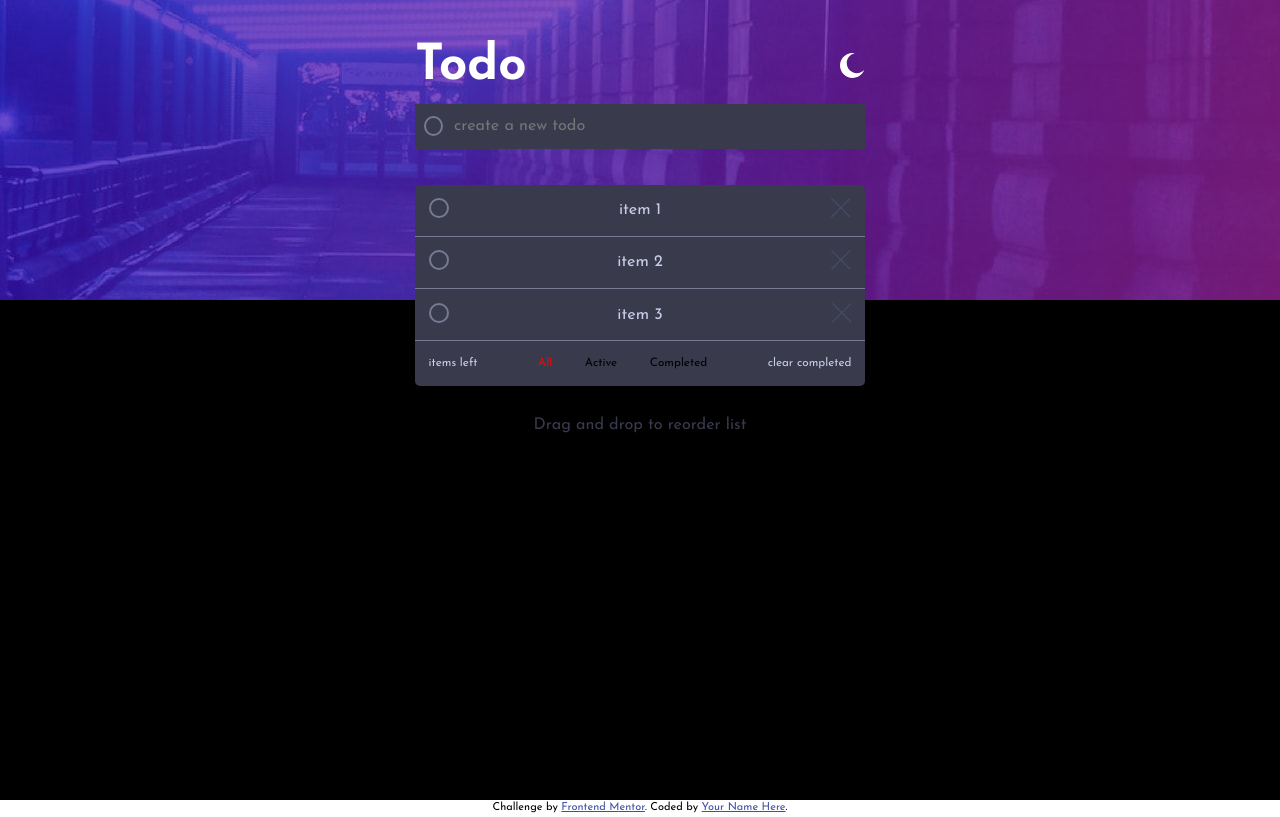
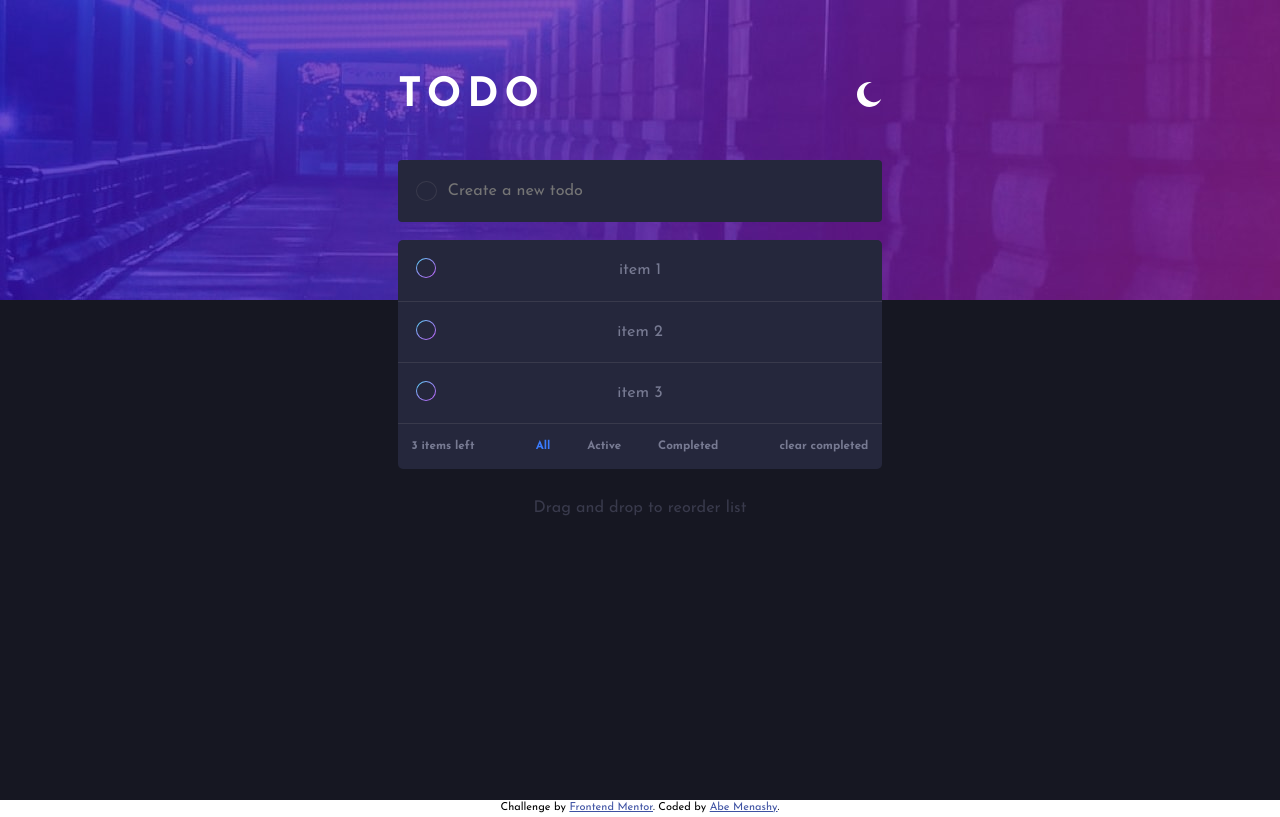
Before and after one commit to abe-m1/todo-app-vanilla-js, a website: page index.html in a window 1280 px wide. Both pictures are taken after a click on the item "All". Drawn offline with Linux system fonts and the light colour scheme.

Commit message:
desktop styling

```diff
--- a/index.html
+++ b/index.html
@@ -27,8 +27,8 @@
         </header>
 
         <div class="input-container">
-          <div class="round"></div>
-          <input id="new-todo" placeholder="create a new todo" />
+          <div class="input-round"></div>
+          <input id="new-todo" placeholder="Create a new todo" />
         </div>
         <div>
           <ul id="todo-list"></ul>
@@ -67,7 +67,7 @@
       Challenge by
       <a href="https://www.frontendmentor.io?ref=challenge" target="_blank"
         >Frontend Mentor</a
-      >. Coded by <a href="#">Your Name Here</a>.
+      >. Coded by <a href="#">Abe Menashy</a>.
     </div>
   </body>
 </html>
--- a/js/main.js
+++ b/js/main.js
@@ -11,7 +11,7 @@ const completedItems = document.getElementById('completed-items');
 
 const toggleButton = document.querySelector('.toggle-button');
 
-allItems.style.color = 'red';
+allItems.style.color = 'hsl(220, 98%, 61%)';
 
 const setDraggedOver = (e) => {
   e.preventDefault();
@@ -117,9 +117,9 @@ function filterItems(status = '') {
         item.style.display = 'flex';
       }
     }
-    allItems.style.color = 'black';
-    activeItems.style.color = 'red';
-    completedItems.style.color = 'black';
+    allItems.style.color = 'hsl(234, 11%, 52%)';
+    activeItems.style.color = 'hsl(220, 98%, 61%)';
+    completedItems.style.color = 'hsl(234, 11%, 52%)';
   } else if (status === 'completed') {
     for (let item of todoItems) {
       if (!item.firstChild.classList.contains('task-complete')) {
@@ -128,16 +128,16 @@ function filterItems(status = '') {
         item.style.display = 'flex';
       }
     }
-    allItems.style.color = 'black';
-    activeItems.style.color = 'black';
-    completedItems.style.color = 'red';
+    allItems.style.color = 'hsl(234, 11%, 52%)';
+    activeItems.style.color = 'hsl(234, 11%, 52%)';
+    completedItems.style.color = 'hsl(220, 98%, 61%)';
   } else {
     for (let item of todoItems) {
       item.style.display = 'flex';
     }
-    allItems.style.color = 'red';
-    activeItems.style.color = 'black';
-    completedItems.style.color = 'black';
+    allItems.style.color = 'hsl(220, 98%, 61%)';
+    activeItems.style.color = 'hsl(234, 11%, 52%)';
+    completedItems.style.color = 'hsl(234, 11%, 52%)';
   }
 }
 
@@ -161,3 +161,4 @@ toggleButton.addEventListener('click', (e) => {
 createItem('item 1');
 createItem('item 2');
 createItem('item 3');
+itemsLeft.innerText = `${todoItems.length} items left`;
--- a/scss/_variables.scss
+++ b/scss/_variables.scss
@@ -24,11 +24,14 @@ $veryDarkGrayishBlue: hsl(233, 14%, 35%);
 $veryDarkGrayishBlue: hsl(237, 14%, 26%);
 
 :root {
-  --background-color: black;
+  --background-color: hsl(235, 21%, 11%);
   --mobile-image: url('/images/bg-mobile-dark.jpg');
   --desktop-image: url('/images/bg-desktop-dark.jpg');
-  --todo-background: hsl(237, 14%, 26%);
-  --todo-text: hsl(234, 39%, 85%);
+  --todo-background: hsl(235, 24%, 19%);
+  --todo-text: hsl(234, 11%, 52%);
+  --outline: #393a4c;
+  --input-text: white;
+  --footer-hover: white;
 }
 
 [data-theme='dark'] {
@@ -37,6 +40,9 @@ $veryDarkGrayishBlue: hsl(237, 14%, 26%);
   --desktop-image: url('/images/bg-desktop-light.jpg');
   --todo-background: white;
   --todo-text: hsl(237, 14%, 26%);
+  --outline: hsl(234, 39%, 85%);
+  --input-text: hsl(237, 14%, 26%);
+  --footer-hover: hsl(237, 14%, 26%);
 }
 
 //mixins
--- a/scss/main.scss
+++ b/scss/main.scss
@@ -39,6 +39,9 @@ body {
 .content-container {
   max-width: 500px;
   margin: auto;
+  @media (min-width: 1000px) {
+    max-width: 42%;
+  }
 }
 
 header {
@@ -47,16 +50,25 @@ header {
   display: flex;
   justify-content: space-between;
   align-items: center;
-  padding-top: 3rem;
+  padding-top: 4rem;
+  text-transform: uppercase;
+  font-weight: 400;
+  margin-bottom: 2.7rem;
+
+  @media (min-width: 1000px) {
+    padding-top: 7rem;
+    margin-bottom: 3.7rem;
+  }
 }
 
 .title {
   padding-top: 3px;
   color: #fff;
   font-size: 2.5rem;
+  letter-spacing: 6px;
 
   @media (min-width: 380px) {
-    font-size: 5.5rem;
+    font-size: 4.5rem;
   }
 }
 
@@ -67,6 +79,11 @@ header {
   background-color: var(--todo-background);
   padding: 1rem;
   align-items: center;
+  border-radius: 4px;
+
+  @media (min-width: 1000px) {
+    padding: 2rem;
+  }
 }
 
 input {
@@ -75,14 +92,14 @@ input {
   border: none;
   border-radius: 5px;
   outline: none;
-  color: white;
+  color: var(--input-text);
   margin-left: 1rem;
 }
 
 ul {
   margin: 0;
   padding: 0;
-  margin-top: 4rem;
+  margin-top: 2rem;
 }
 
 .todo-item {
@@ -91,14 +108,29 @@ ul {
   margin: auto;
   background-color: var(--todo-background);
   color: var(--todo-text);
-  padding: 1.5rem;
+  padding: 1.2rem 1.5rem;
   justify-content: space-between;
-  border-bottom: 1px solid $darkGrayishBlue;
+  border-bottom: 1px solid var(--outline);
 
   &:first-child {
     border-top-left-radius: 5px;
     border-top-right-radius: 5px;
   }
+
+  @media (min-width: 1000px) {
+    padding: 2rem;
+  }
+}
+
+.todo-item a {
+  width: 20px;
+  height: 20px;
+}
+.todo-item img {
+  display: none;
+}
+.todo-item:hover img {
+  display: block;
 }
 
 .desktop-filter {
@@ -128,6 +160,12 @@ ul {
   border-bottom-left-radius: 5px;
   border-bottom-right-radius: 5px;
   display: none;
+  font-weight: 700;
+}
+
+.footer li:hover,
+.desktop-filter li:hover {
+  color: var(--footer-hover);
 }
 
 .filter {
@@ -135,7 +173,7 @@ ul {
   width: 90%;
   margin: auto;
   margin-top: 3rem;
-  background-color: $veryDarkGrayishBlue;
+  background-color: var(--todo-background);
   color: $darkGrayishBlue;
   padding: 1rem;
   justify-content: space-around;
@@ -148,14 +186,34 @@ ul {
 }
 
 .filter li:hover {
-  color: white;
+  color: var(--footer-hover);
 }
 
 .round {
-  border: 2px solid $darkGrayishBlue;
+  border: 1px solid var(--outline);
   height: 20px;
   width: 20px;
+
+  border: 1px solid transparent;
+  background-image: linear-gradient(
+      var(--todo-background),
+      var(--todo-background)
+    ),
+    radial-gradient(
+      circle at top left,
+      $checkBackgroundLeft,
+      $checkBackgroundRight
+    );
+  background-origin: border-box;
+  background-clip: content-box, border-box;
   border-radius: 50%;
+}
+
+.input-round {
+  border: 1px solid var(--outline);
+  border-radius: 50%;
+  height: 20px;
+  width: 22px;
 }
 
 .task-complete {
@@ -167,13 +225,13 @@ ul {
 }
 
 .close-cross {
-  fill: red;
   width: 20px;
   height: 20px;
 }
 
 .line-through {
   text-decoration: line-through;
+  color: var(--outline);
 }
 
 .footer li {
```
Also changed, not shown: css/style.css.
